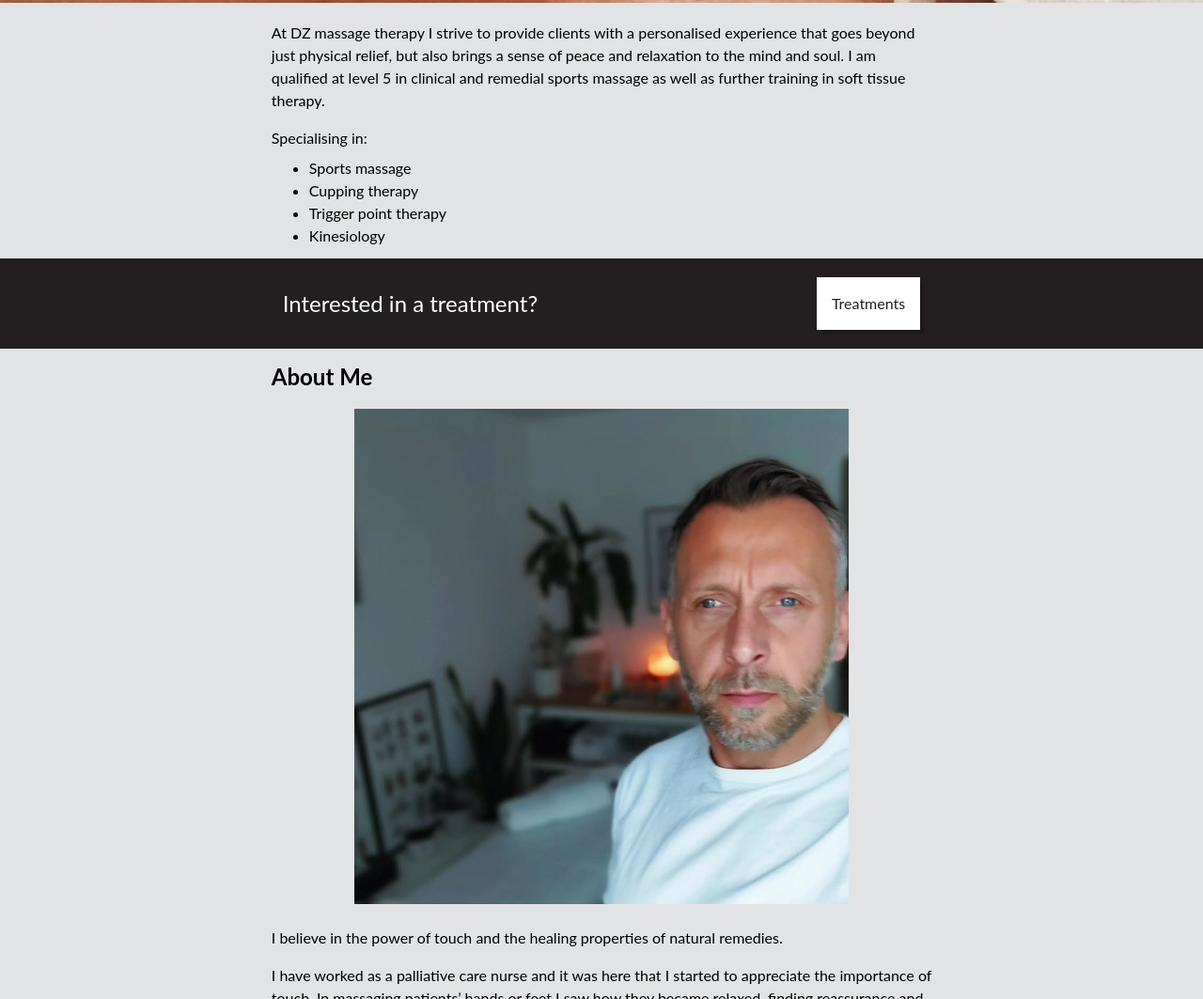
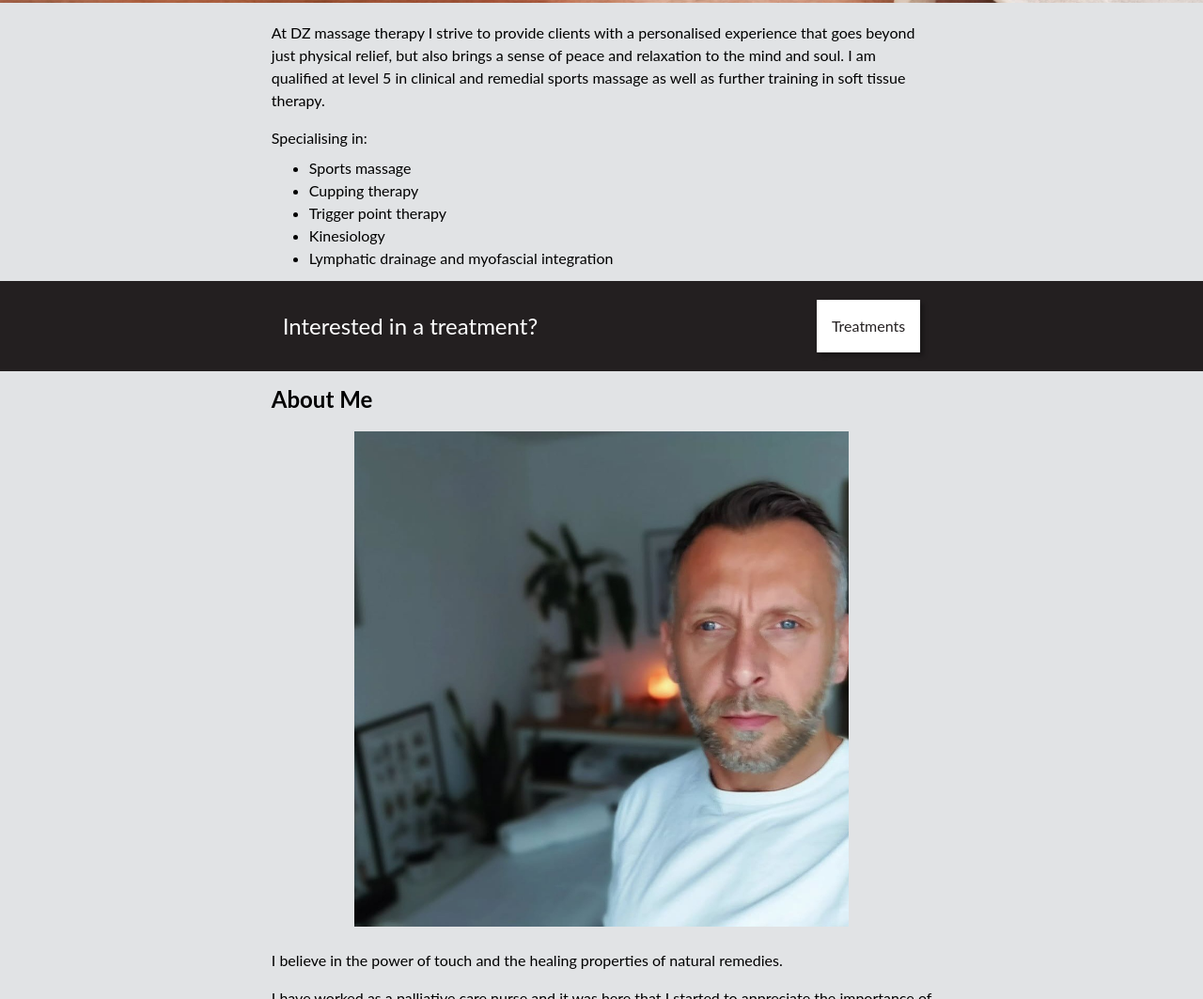
Before and after one commit to SteveJR86/DZMassageTherapist, a plain HTML site: page index.html in a window 1280 px wide. Shown: the part 897-1960 px from the top of the page at 94% size. Drawn offline with Linux system fonts and the light colour scheme; a web font is replaced by a local one.

Commit message:
added lymphatic drainage and myofascial integration to homepage

```diff
--- a/index.html
+++ b/index.html
@@ -45,6 +45,7 @@
                     <li>Cupping therapy</li>
                     <li>Trigger point therapy</li>
                     <li>Kinesiology</li>
+                    <li>Lymphatic drainage and myofascial integration</li>
                 </ul>
             </div>
             <div class="linkBar">
```
